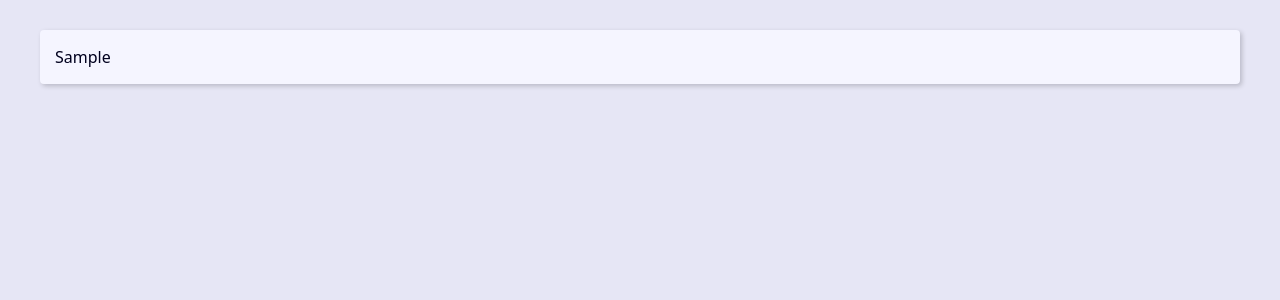
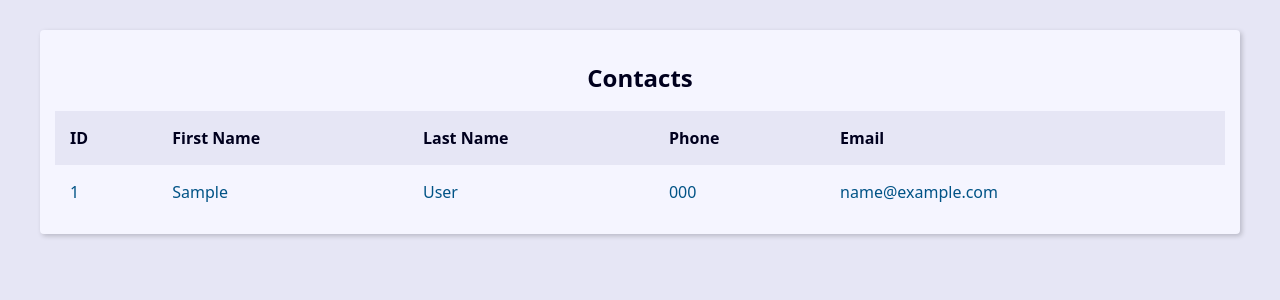
Before and after one commit to joaovitorf4/Agenda-Django, a Django app: page / in a window 1280 px wide. Shown: the top 300 px of the page. Run offline with Django 4.2, Linux system fonts and the light colour scheme; tables that the repository leaves empty hold one stand-in row (values such as "Sample post"); parts of the project's set-up code (start-up, migrations or seed data) failed here and were passed over.

Commit message:
Printando bd no index

```diff
--- a/contact/templates/contact/index.html
+++ b/contact/templates/contact/index.html
@@ -1,7 +1,53 @@
 {% extends 'global/base.html' %}
 
 {% block content %}
-    {% for contact in contacts %}
-        {{ contact.first_name}} <br>
-    {% endfor %}
+    <div class="responsive-table">
+        <table class="contacts-table">
+            <caption class="table-caption">
+                Contacts
+            </caption>
+
+            <thead>
+                <tr class="table-row table-row-header">
+                    <th class="table-header">ID</th>
+                    <th class="table-header">First Name</th>
+                    <th class="table-header">Last Name</th>
+                    <th class="table-header">Phone</th>
+                    <th class="table-header">Email</th>
+                </tr>
+            </thead>
+
+            <tbody>
+                {% for contact in contacts %}
+                    <tr class="table-row">
+                        <td class="table-cel">
+                            <a href="#" class="table-link">
+                                {{ contact.id }}
+                            </a>
+                        </td>
+                        <td class="table-cel">
+                            <a href="#" class="table-link">
+                                {{ contact.first_name }}
+                            </a>
+                        </td>
+                        <td class="table-cel">
+                            <a href="#" class="table-link">
+                                {{ contact.last_name }}
+                            </a>
+                        </td>
+                        <td class="table-cel">
+                            <a href="#" class="table-link">
+                                {{ contact.phone }}
+                            </a>
+                        </td>
+                        <td class="table-cel">
+                            <a href="#" class="table-link">
+                                {{ contact.email }}
+                            </a>
+                        </td>
+                    </tr>
+                {% endfor %}
+            </tbody>
+        </table>
+    </div>
 {% endblock content %}
```
